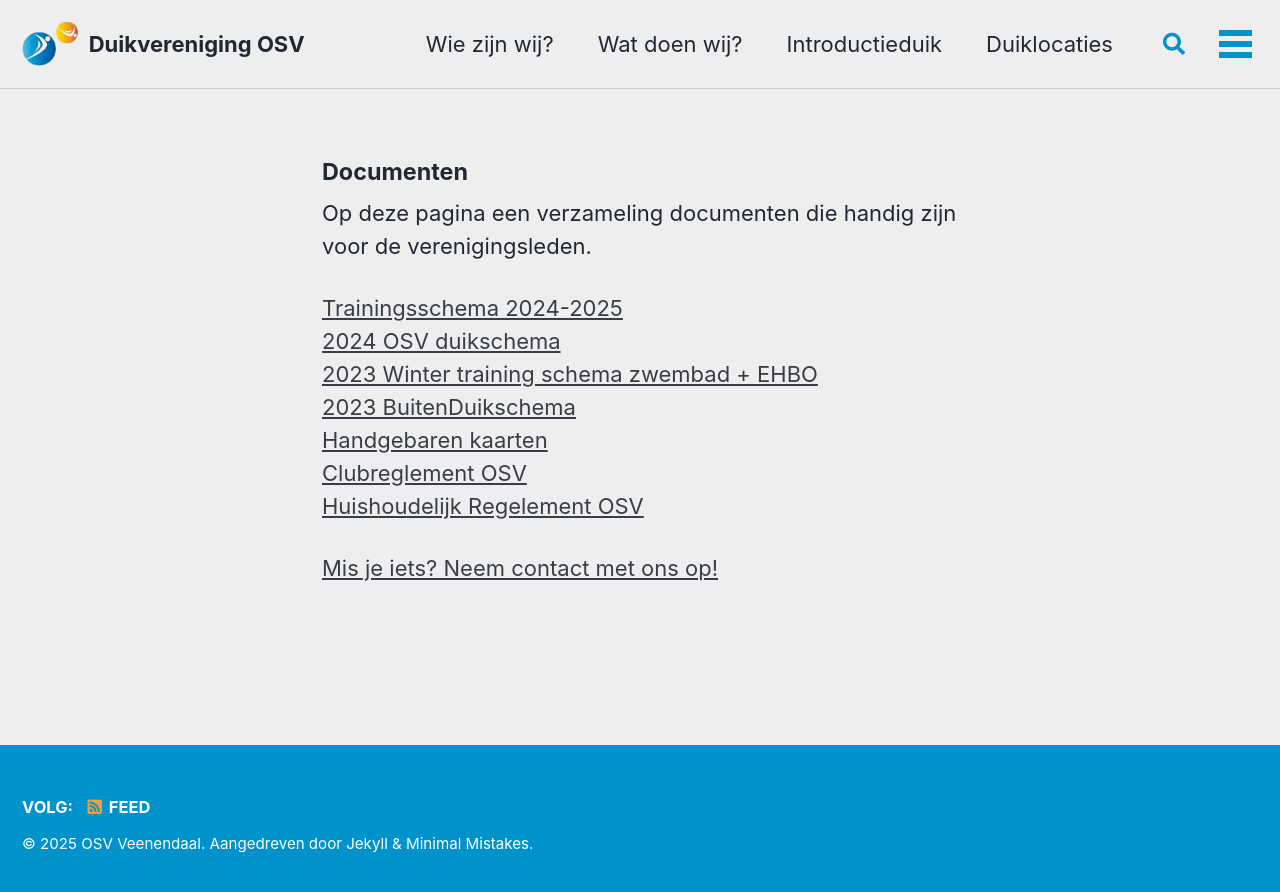
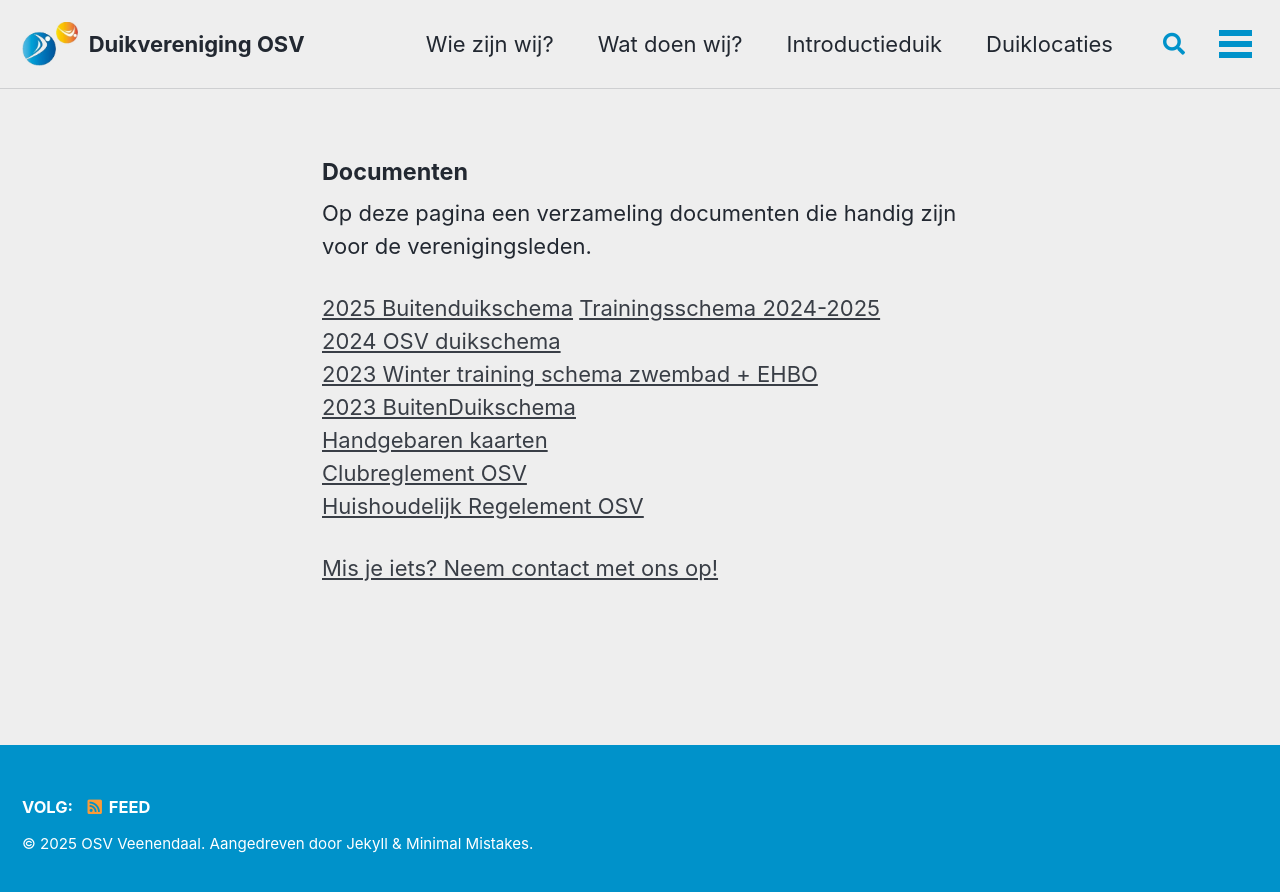
Before and after one commit to walthertimmer/osvveenendaal.nl, a Jekyll site: the page built from _pages/documenten.md, in a window 1280 px wide. Shown: the top 892 px of the page. Built offline with Jekyll 4.4.1, drawn with Linux system fonts in a browser that asks for light colours; cached includes are drawn as plain includes.

Commit message:
Update documenten.md

```diff
--- a/_pages/documenten.md
+++ b/_pages/documenten.md
@@ -10,6 +10,7 @@ description: "Op deze pagina een verzameling documenten die handig zijn voor de
 
 Op deze pagina een verzameling documenten die handig zijn voor de verenigingsleden.
 
+[2025 Buitenduikschema](/assets/docs/2025_osv_buitenduikschema.pdf)
 [Trainingsschema 2024-2025](/assets/docs/Trainingsschema_2024-2025_final.pdf)
 [2024 OSV duikschema](/assets/docs/osv_buitenschema_duikstekken.pdf)
 [2023 Winter training schema zwembad + EHBO](/assets/docs/2023_WinterSchema_Zwembadschema_Reanimatie_en_ehbo.pdf)
```
